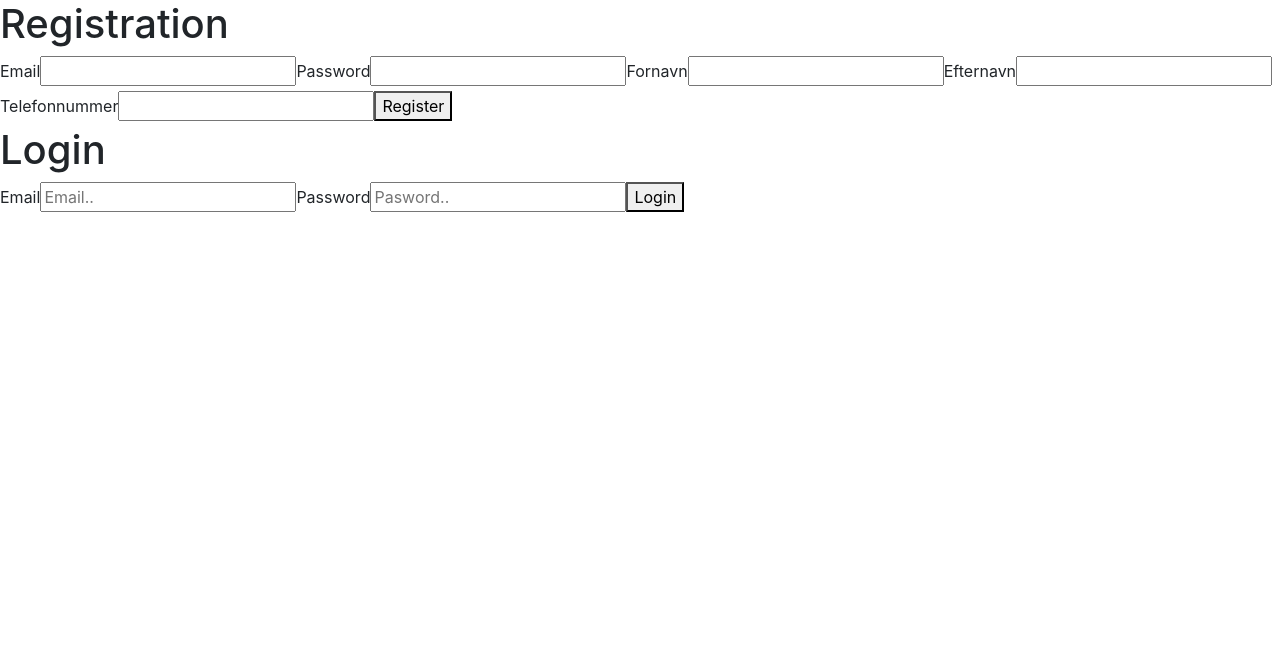
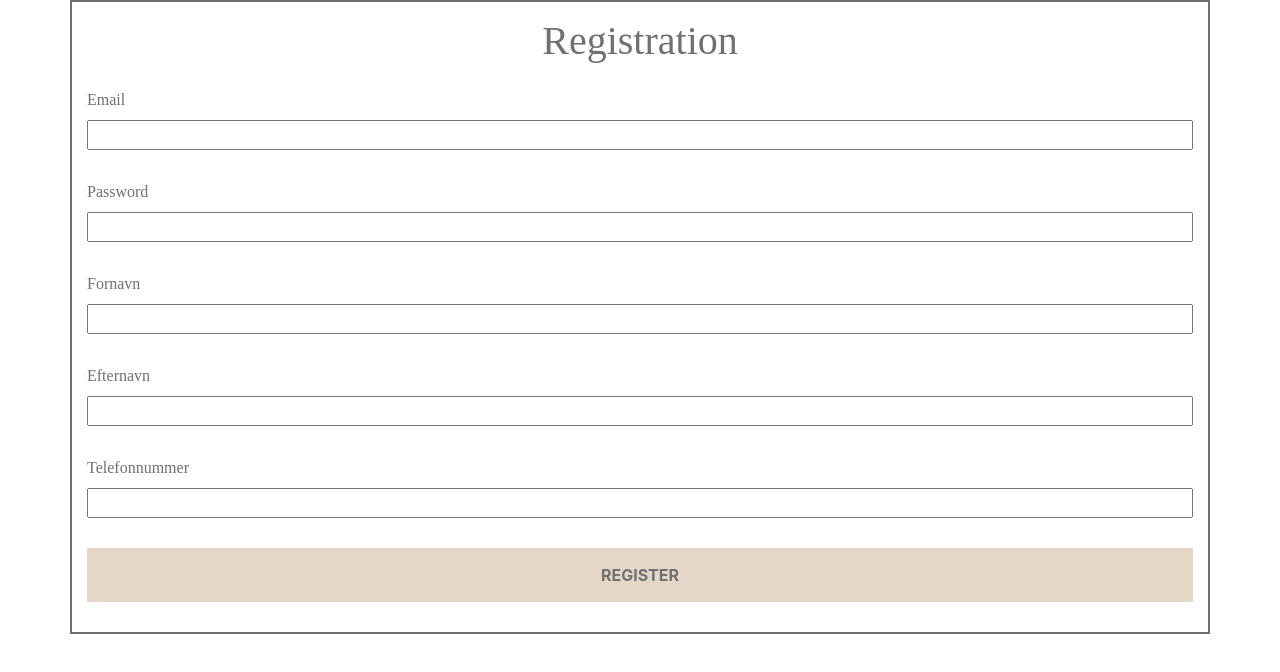
Before and after one commit to Lillefyren/BachelorProject, a React (Create React App) app in the folder client/: page /registration in a window 1280 px wide. Shown: the top 672 px of the page. Built offline with nearby package versions, Linux system fonts and the light colour scheme; no server answers.

Commit message:
divided login & registration into different views

```diff
--- a/client/src/App.js
+++ b/client/src/App.js
@@ -1,7 +1,8 @@
 import React from "react";
 import { BrowserRouter as Router, Route } from "react-router-dom";
+import Homepage from "./View/Homepage";
 import Registration from "./View/Registration";
-import Homepage from "./View/Homepage";
+import Login from "./View/Login";
 import "./App.scss";
 
 function App() {
@@ -9,6 +10,7 @@ function App() {
     <Router>
       <Route path="/registration" exact render={(props) => <Registration />} />{" "}
       <Route path="/" exact render={(props) => <Homepage />} />{" "}
+      <Route path="/login" exact render={(props) => <Login />} />{" "}
     </Router>
   );
 }
--- a/client/src/App.scss
+++ b/client/src/App.scss
@@ -138,3 +138,109 @@
     color: $white;
   }
 }
+
+//REGISTRATION
+.registration {
+  padding: 15px 0px;
+  border: 2px solid $gray;
+  display: flex;
+  flex-direction: column;
+
+  .registration__title {
+    //font-size: 24px;
+    font-family: $font-family;
+    color: $gray;
+    text-align: center;
+  }
+
+  .registration__email-label,
+  .registration__password-label,
+  .registration__firstName-label,
+  .registration__lastName-label,
+  .registration__phone-label {
+    font-family: $font-family;
+    color: $gray;
+    font-size: $font-size-base;
+    padding-top: 15px;
+  }
+
+  .registration__email-input,
+  .registration__password-input,
+  .registration__firstName-input,
+  .registration__lastName-input,
+  .registration__phone-input {
+    font-family: $font-family;
+    color: $gray;
+    font-size: $font-size-base;
+    margin-bottom: 15px;
+  }
+
+  .registration__email-label {
+  }
+
+  .registration__email-input {
+  }
+
+  .registration__password-label {
+  }
+
+  .registration__password-input {
+  }
+
+  .registration__firstName-label {
+  }
+
+  .registration__firstName-input {
+  }
+
+  .registration__lastName-label {
+  }
+
+  .registration__lastName-input {
+  }
+
+  .registration__phone-label {
+  }
+
+  .registration__phone-input {
+  }
+
+  .registration__btn {
+    margin-top: 15px;
+    margin-bottom: 15px;
+    @include primary-button;
+  }
+}
+
+//LOGIN
+.login {
+  padding: 15px 0px;
+  border: 2px solid $gray;
+  display: flex;
+  flex-direction: column;
+
+  .login__title {
+    //font-size: 24px;
+    font-family: $font-family;
+    color: $gray;
+    text-align: center;
+  }
+
+  .login__email-label {
+  }
+
+  .login__email-input {
+  }
+
+  .login__password-label {
+  }
+
+  .login__password-input {
+  }
+
+  .login__btn {
+    margin-top: 15px;
+    margin-bottom: 15px;
+    @include primary-button;
+  }
+}
--- /dev/null
+++ b/client/src/View/Login.js
@@ -0,0 +1,84 @@
+import react, { useEffect, useState } from "react";
+import "../App.scss";
+import Axios from "axios";
+import { Row, Container } from "react-bootstrap";
+
+function Login() {
+  //usestate for login
+  const [email, setEmail] = useState("");
+  const [password, setPassword] = useState("");
+
+  //usestate for loginstatus
+  const [loginStatus, setLoginStatus] = useState(false);
+
+  Axios.defaults.withCredentials = true;
+
+  //login method
+  const login = () => {
+    Axios.post("http://localhost:3001/login", {
+      email: email,
+      password: password,
+    }).then((response) => {
+      if (!response.data.auth) {
+        setLoginStatus(false);
+      } else {
+        localStorage.setItem("token", response.data.token); //setting local storage token
+        setLoginStatus(true);
+      }
+    });
+  };
+
+  //might need to delete this useEffect
+  useEffect(() => {
+    Axios.get("http://localhost:3001/login").then((response) => {
+      if (response.data.loggedIn === true) {
+        setLoginStatus(response.data.user[0].email);
+      }
+    });
+  }, []);
+
+  const userAuthentication = () => {
+    Axios.get("http://localhost:3001/isUserAuth", {
+      headers: {
+        "x-access-token": localStorage.getItem("token"),
+      },
+    }).then((response) => {
+      console.log(response);
+    });
+  };
+
+  return (
+    <>
+      <Container className="login">
+        <h1 className="login__title">Login</h1>
+        <label className="login__email-label">Email</label>
+        <input
+          className="login__email-input"
+          type="text"
+          placeholder="Email.."
+          onChange={(e) => {
+            setEmail(e.target.value);
+          }}
+        />
+        <label className="login__password-label">Password</label>
+        <input
+          className="login__password-input"
+          type="text"
+          placeholder="Pasword.."
+          onChange={(e) => {
+            setPassword(e.target.value);
+          }}
+        />
+        <button className="login__btn" onClick={login}>
+          Login
+        </button>
+      </Container>
+
+      {loginStatus && (
+        <button onClick={userAuthentication}> Check if authenticated</button>
+      )}
+    </>
+  );
+}
+
+export default Login;
--- a/client/src/View/Registration.js
+++ b/client/src/View/Registration.js
@@ -1,6 +1,7 @@
 import react, { useEffect, useState } from "react";
 import "../App.scss";
 import Axios from "axios";
+import { Row, Container } from "react-bootstrap";
 
 function Registration() {
   //usestate for registration
@@ -9,13 +10,6 @@ function Registration() {
   const [firstNameReg, setFirstNameReg] = useState("");
   const [lastNameReg, setLastNameReg] = useState("");
   const [numberReg, setNumberReg] = useState("");
-
-  //usestate for login
-  const [email, setEmail] = useState("");
-  const [password, setPassword] = useState("");
-
-  //usestate for loginstatus
-  const [loginStatus, setLoginStatus] = useState(false);
 
   Axios.defaults.withCredentials = true;
 
@@ -32,106 +26,55 @@ function Registration() {
     });
   };
 
-  //login method
-  const login = () => {
-    Axios.post("http://localhost:3001/login", {
-      email: email,
-      password: password,
-    }).then((response) => {
-      if (!response.data.auth) {
-        setLoginStatus(false);
-      } else {
-        localStorage.setItem("token", response.data.token); //setting local storage token
-        setLoginStatus(true);
-      }
-    });
-  };
-
-  //might need to delete this useEffect
-  useEffect(() => {
-    Axios.get("http://localhost:3001/login").then((response) => {
-      if (response.data.loggedIn === true) {
-        setLoginStatus(response.data.user[0].email);
-      }
-    });
-  }, []);
-
-  const userAuthentication = () => {
-    Axios.get("http://localhost:3001/isUserAuth", {
-      headers: {
-        "x-access-token": localStorage.getItem("token"),
-      },
-    }).then((response) => {
-      console.log(response);
-    });
-  };
-
   return (
     <>
-      <div className="registration">
-        <h1>Registration</h1>
-        <label>Email</label>
+      <Container className="registration">
+        <h1 className="registration__title">Registration</h1>
+
+        <label className="registration__email-label">Email</label>
         <input
+          className="registration__email-input"
           type="text"
           onChange={(e) => {
             setEmailReg(e.target.value);
           }}
         />
-        <label>Password</label>
+        <label className="registration__password-label">Password</label>
         <input
+          className="registration__password-input"
           type="text"
           onChange={(e) => {
             setPasswordReg(e.target.value);
           }}
         />
-        <label>Fornavn</label>
+        <label className="registration__firstName-label">Fornavn</label>
         <input
+          className="registration__firstName-input"
           type="text"
           onChange={(e) => {
             setFirstNameReg(e.target.value);
           }}
         ></input>
-        <label>Efternavn</label>
+        <label className="registration__lastName-label">Efternavn</label>
         <input
+          className="registration__lastName-input"
           type="text"
           onChange={(e) => {
             setLastNameReg(e.target.value);
           }}
         ></input>
-        <label>Telefonnummer</label>
+        <label className="registration__phone-label">Telefonnummer</label>
         <input
+          className="registration__phone-input"
           type="text"
           onChange={(e) => {
             setNumberReg(e.target.value);
           }}
         ></input>
-        <button onClick={register}>Register</button>
-      </div>
-
-      <div className="login">
-        <h1>Login</h1>
-        <label>Email</label>
-        <input
-          type="text"
-          placeholder="Email.."
-          onChange={(e) => {
-            setEmail(e.target.value);
-          }}
-        />
-        <label>Password</label>
-        <input
-          type="text"
-          placeholder="Pasword.."
-          onChange={(e) => {
-            setPassword(e.target.value);
-          }}
-        />
-        <button onClick={login}>Login</button>
-      </div>
-
-      {loginStatus && (
-        <button onClick={userAuthentication}> Check if authenticated</button>
-      )}
+        <button className="registration__btn" onClick={register}>
+          Register
+        </button>
+      </Container>
     </>
   );
 }
```
Also changed, not shown: 1 other file (tests, documents, lock files or other folders).
